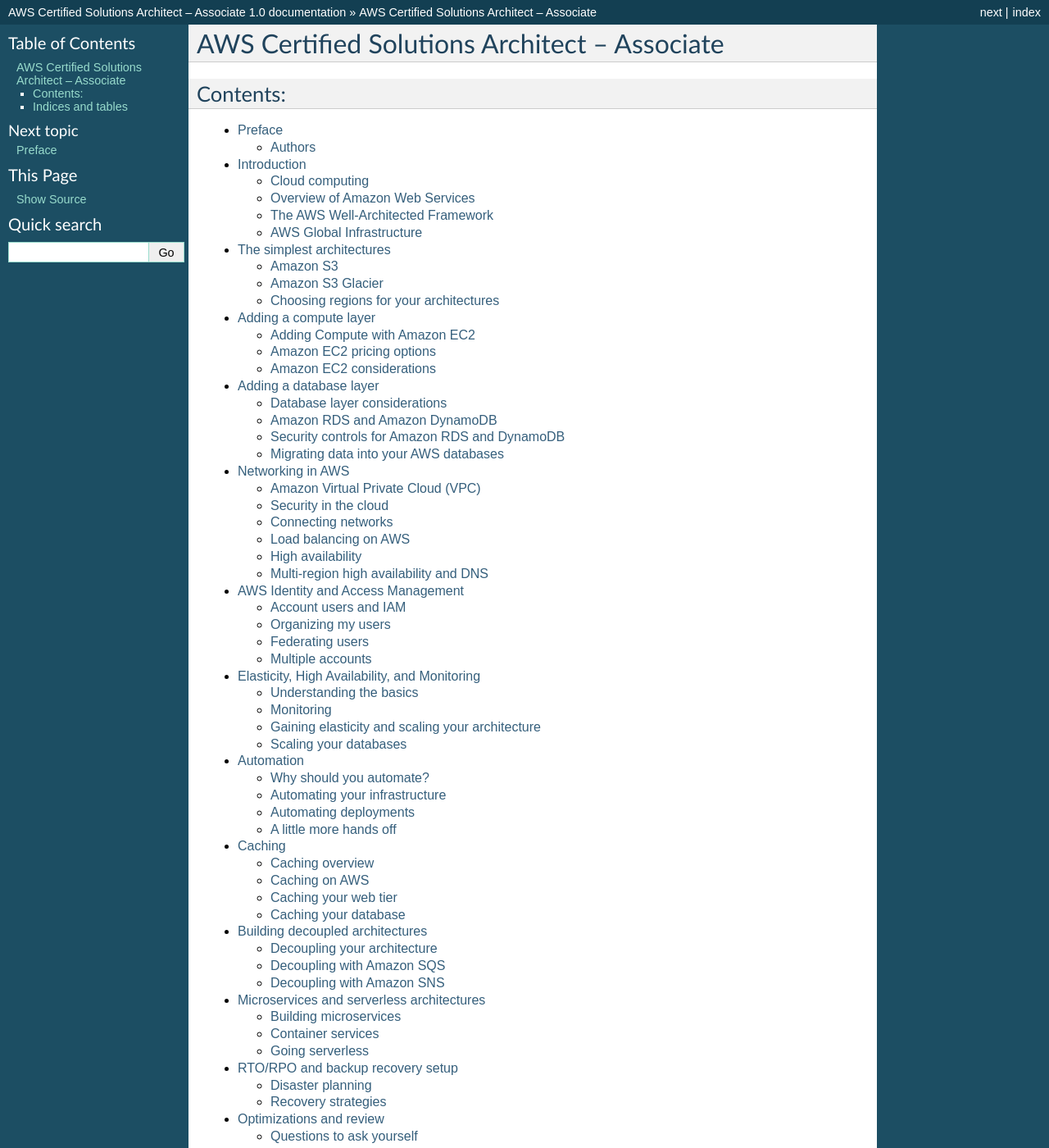
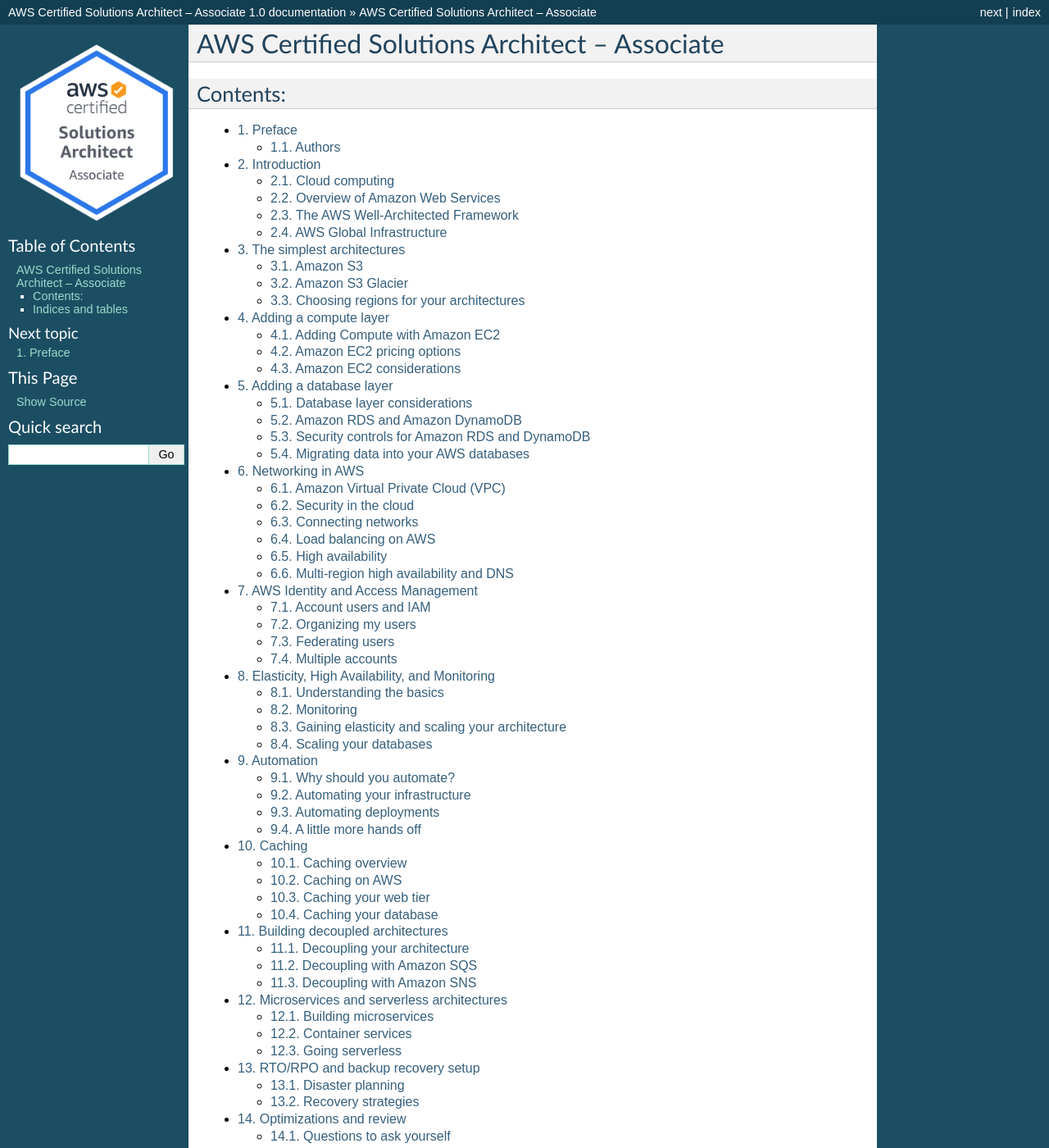
Before and after one commit to jacubero/aws-architect-associate, a Sphinx documentation site: the page built from docs/index.rst, in a window 1280 px wide and 1400 px high. Shown: the whole window at 82% size. Built offline with Sphinx 7.4.7, drawn with Linux system fonts in a browser that asks for light colours; pages that are not in the unit, such as notebooks, are missing from menus; some of the changed text lies outside the part shown.

Commit message:
New version

```diff
--- a/docs/conf.py
+++ b/docs/conf.py
@@ -117,7 +117,7 @@
 
 # The name of an image file (relative to this directory) to place at the top
 # of the sidebar.
-#html_logo = None
+html_logo = 'images/aws-icon.png'
 
 # The name of an image file (within the static path) to use as favicon of the
 # docs.  This file should be a Windows icon file (.ico) being 16x16 or 32x32
--- a/docs/domains.rst
+++ b/docs/domains.rst
@@ -238,7 +238,7 @@
 
 The EBS volume types offer different tradeoff in performance. SSD are more expensive and offer more perform better in IOPS, meaning random reads and writes. HDD are cheaper and perform better for sequential reads and writes.
 
-.. figure:: /domains_d/ENSperformance.png
+.. figure:: /domains_d/EBSperformance.png
     :align: center
 
     EBS volume types performance
--- a/docs/index.rst
+++ b/docs/index.rst
@@ -15,6 +15,8 @@
 *********
 
 .. toctree::
+   :name: Table of Contents
+   :numbered:
    :maxdepth: 2
 
    Preface <preface>
```
Also changed, not shown: docs/database_d/multiAZ.PNG, docs/database_d/rds.PNG, docs/database_d/read.PNG, docs/domains_d/EBSperformance.png, docs/domains_d/EBStypes.PNG, docs/domains_d/decoupled.PNG, docs/domains_d/efs.PNG, docs/domains_d/fault.PNG, docs/domains_d/newIP.PNG, docs/domains_d/notoverloaded.PNG, docs/domains_d/overload.PNG, docs/domains_d/tightly.PNG, docs/simplest_d/classes.PNG, docs/simplest_d/comparison.PNG.
